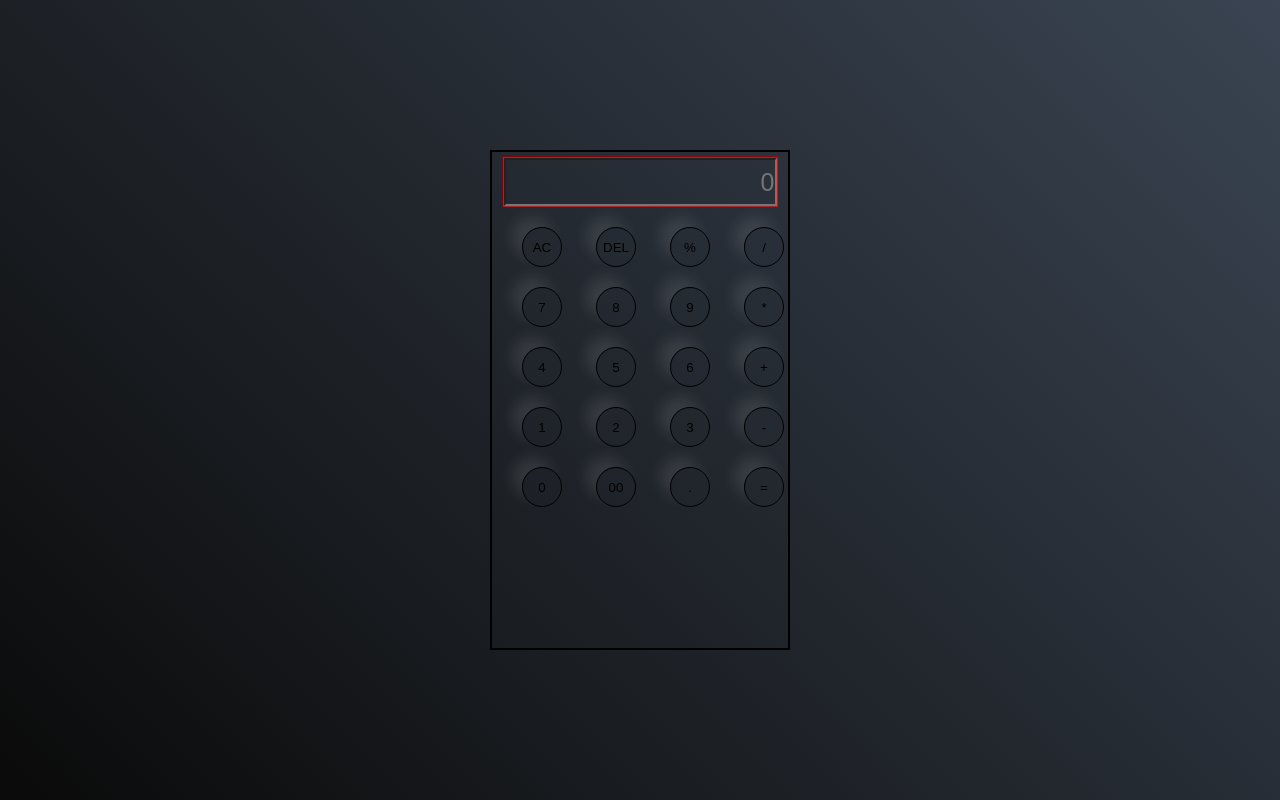
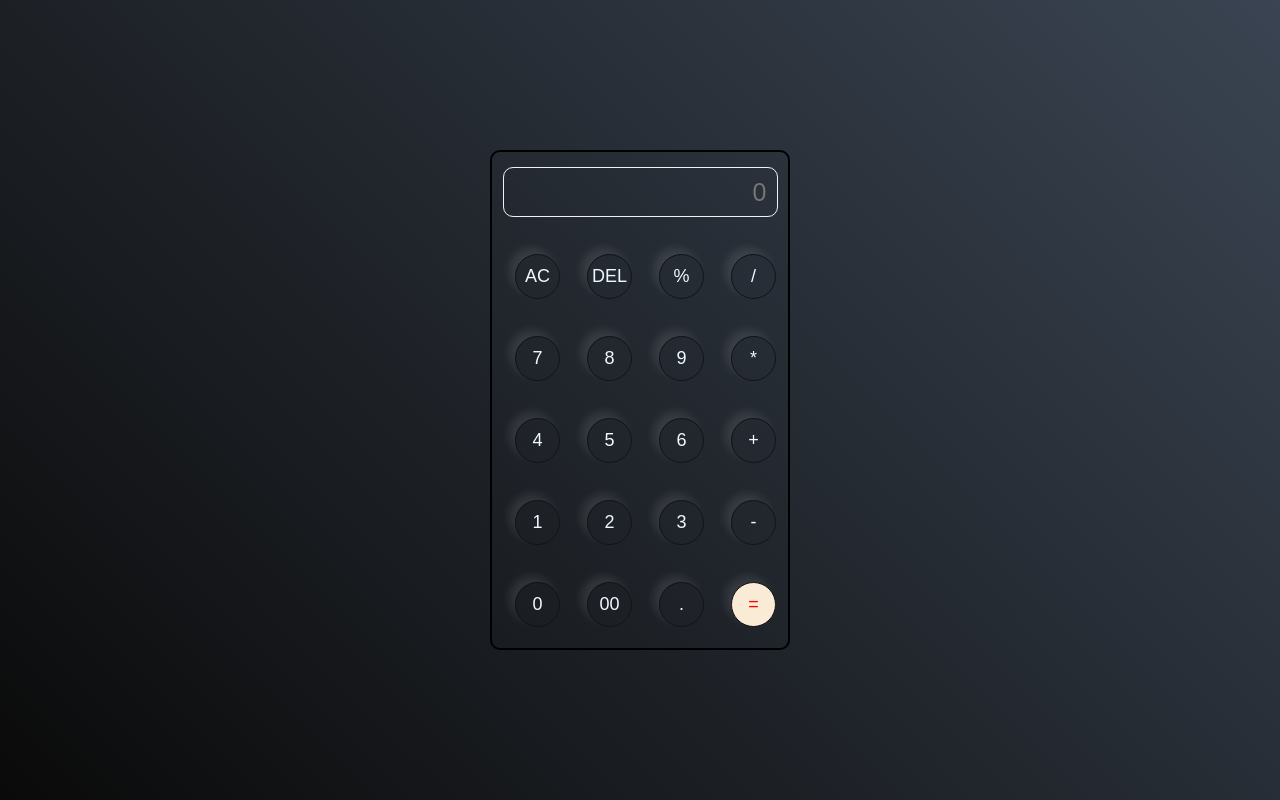
Before and after one commit to KurseedKhan1/Calculator, a plain HTML site: page index.html in a window 1280 px wide. Drawn offline with Linux system fonts and the light colour scheme.

Commit message:
add new style

```diff
--- a/index.html
+++ b/index.html
@@ -40,7 +40,7 @@
                 <button>0</button>
                 <button>00</button>
                 <button>.</button>
-                <button>=</button>
+                <button class="operator">=</button>
             </div>
         </div>
     </div>
--- a/style.css
+++ b/style.css
@@ -15,13 +15,13 @@ body{
     width: 300px;
     height: 500px;
     border: 2px solid black;
+    border-radius: 10px;
 }
 .display{
     width: 275px;
     height: 50px;
     margin: auto;
-    margin-top: 5px;
-    border: 1px solid red;
+    margin-top: 15px;
     box-sizing: border-box;
 }
 input{
@@ -30,21 +30,37 @@ input{
         text-align: right;
         font-size: 25px;
         background: transparent;
+        padding: 10px; border: 1px solid rgb(243, 240, 240);
+        border-radius: 10px;
+        color: aliceblue;
     }
+    /* .btn{
+        width: 300px;
+        height: 450px;
+        display: flex;
+        justify-content: center;
+        align-items: center;
+    } */
 button{
-    width: 40px;
-    height: 40px;
+    width: 45px;
+    height: 45px;
     background: transparent;
-    border: 1px solid black;
+    border: 1px solid rgb(20, 19, 20);
     border-radius: 50%;
-    margin-left: 30px;
-    margin-top: 20px;
-    box-shadow: -10px -10px 15px rgba(255, 255, 255, 0.1);
+    box-shadow: -6px -6px 10px rgba(255, 255, 255, 0.1);
+    font-size: 18px;
     cursor: pointer;
+    color: aliceblue;
+    margin-top: 37px;
+    margin-left: 23px;
 }
 button:hover{
-    background-color: blanchedalmond;
+    background-color: rgb(141, 140, 139);
 }
 button:active{
-    background-color: blueviolet;
+    background-color: rgb(20, 19, 20);
 }
+.operator{
+    background-color: antiquewhite;
+    color: red;
+}
```
